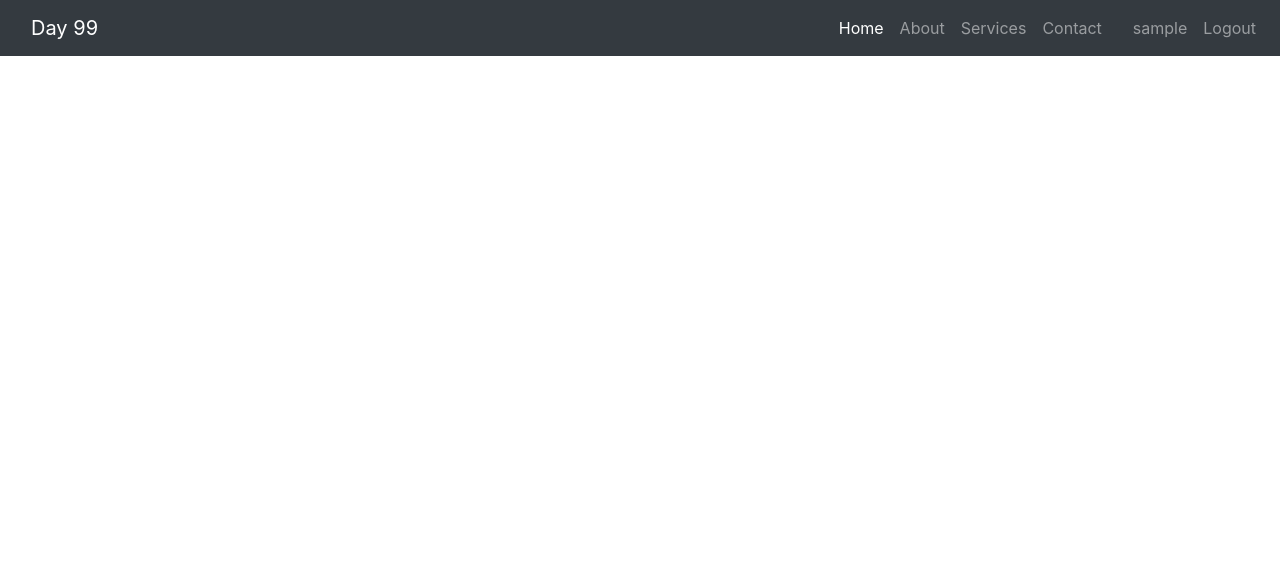
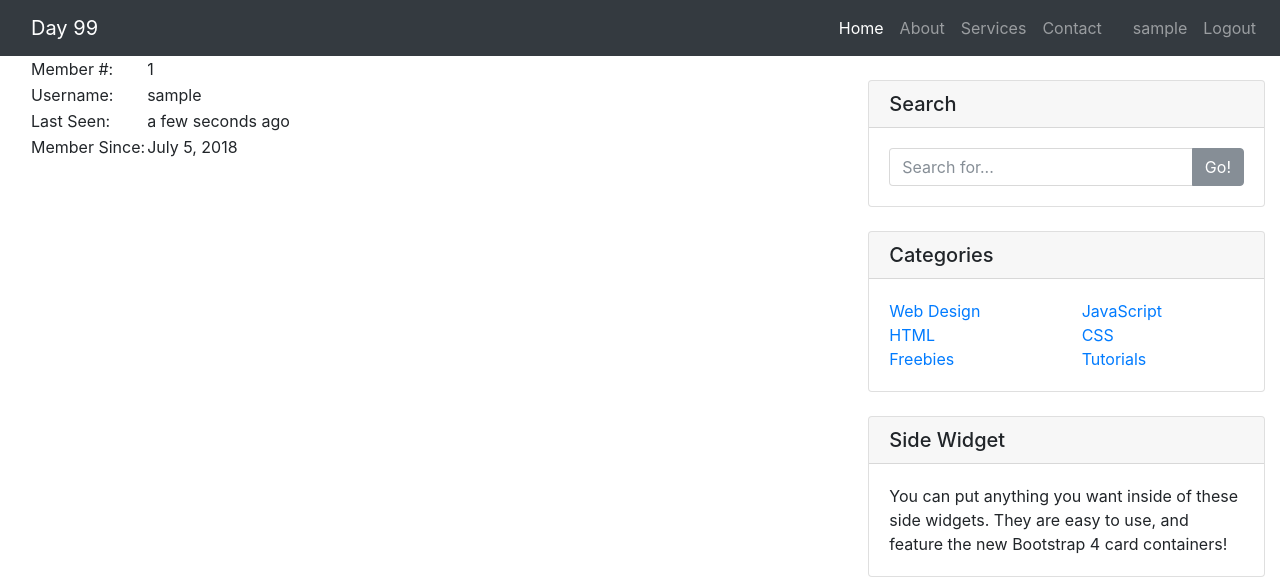
Before and after one commit to cmartin-cay/caytalk, a Flask app: a page that uses app/templates/base.html in a window 1280 px wide. Shown: the top 585 px of the page. Run offline with Flask 2, Linux system fonts and the light colour scheme; the visitor is signed in with stand-in values (Sample User, id 1); data comes from the database, SQL or seed files in the repository; some libraries are stand-ins or nearby versions.

Commit message:
More updates for Profile

```diff
--- a/app/routes.py
+++ b/app/routes.py
@@ -134,11 +134,7 @@ def profile(username):
     joined = user.joined
     about_you = user.about_you
     return render_template('profile.html',
-                           username=user,
-                           id=id,
-                           last_seen=last_seen,
-                           joined=joined,
-                           about_you=about_you)
+                           user=user,)
 
 
 @app.context_processor
--- a/app/templates/base.html
+++ b/app/templates/base.html
@@ -12,8 +12,7 @@
     <link rel="stylesheet" href="https://cdnjs.cloudflare.com/ajax/libs/codemirror/5.25.0/codemirror.min.css">
 
     <!-- Bootstrap core CSS -->
-    <link rel="stylesheet" href="https://maxcdn.bootstrapcdn.com/bootstrap/4.0.0-beta/css/bootstrap.min.css" integrity="sha384-/Y6pD6FV/Vv2HJnA6t+vslU6fwYXjCFtcEpHbNJ0lyAFsXTsjBbfaDjzALeQsN6M" crossorigin="anonymous">
-
+    <link rel="stylesheet" href="https://stackpath.bootstrapcdn.com/bootstrap/4.1.3/css/bootstrap.min.css" integrity="sha384-MCw98/SFnGE8fJT3GXwEOngsV7Zt27NXFoaoApmYm81iuXoPkFOJwJ8ERdknLPMO" crossorigin="anonymous">
 
     <!-- Include Editor style. -->
     <link href="/static/css/froala_editor.pkgd.min.css" rel="stylesheet" type="text/css" />
--- a/app/templates/profile.html
+++ b/app/templates/profile.html
@@ -1,4 +1,30 @@
 {% extends "base.html" %}
 {% block app_content %}
+    <div class="container">
+        <table>
+            <tr>
+                <td>Member #:</td>
+                <td>{{ user.id }}</td>
+            </tr>
+            <tr>
+                <td>Username:</td>
+                <td>{{ user.username }}</td>
+            </tr>
+            <tr>
+                <td>Last Seen:</td>
+                <td>{{ moment(user.last_seen).fromNow() }}</td>
+            </tr>
+            <tr>
+                <td>Member Since:</td>
+                <td>{{ moment(user.joined).format('LL') }}</td>
+            </tr>
+        </table>
+    </div>
+    <!-- Include Moment for human readable timestamps -->
+    {{ moment.include_moment() }}
+{% endblock %}
 
+{% block sidebar %}
+    <!-- Include Side Bars -->
+    {% include 'sidebar.html' %}
 {% endblock %}
```
